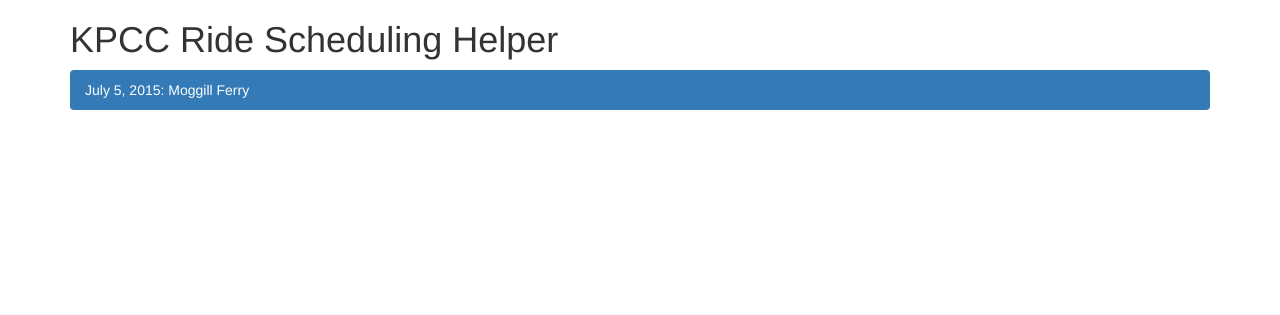
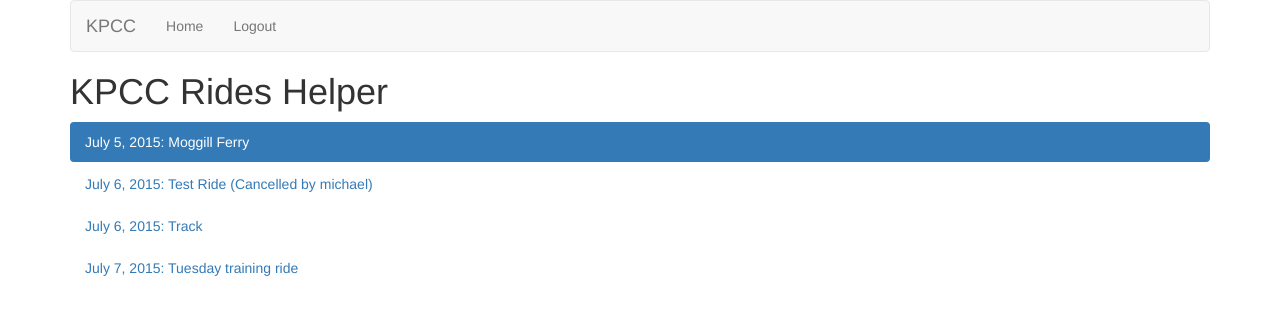
Before and after one commit to mkeetman/kpcc-app, a Django app: page /rides/ in a window 1280 px wide. Shown: the top 315 px of the page. Run offline with Django 3.2, Linux system fonts and the light colour scheme; data comes from the database, SQL or seed files in the repository; some libraries are stand-ins or nearby versions.

Commit message:
UI cleaned up Basic functionality working

```diff
--- a/kpcc/settings.py
+++ b/kpcc/settings.py
@@ -39,7 +39,7 @@
     'django.contrib.staticfiles',
     'django.contrib.humanize',
     'rides',
-    'schedule',
+    #'schedule',
 )
 
 MIDDLEWARE_CLASSES = (
@@ -54,6 +54,8 @@
 )
 
 ROOT_URLCONF = 'kpcc.urls'
+LOGIN_URL = '/login/'
+SESSION_COOKIE_AGE = 60 * 60 * 24 * 365 # One Year
 
 TEMPLATES = [
     {
--- a/rides/models.py
+++ b/rides/models.py
@@ -2,16 +2,19 @@
 
 from django.db import models
 from django.utils import timezone
+from django.contrib.auth.models import User
 
 # Create your models here.
 
 class RideLeader(models.Model):
 
     def __str__(self):
-        return self.name
+        return self.user.first_name + ' ' + self.user.last_name
 
-    name = models.CharField(max_length=50)
+    #name = models.CharField(max_length=50)
     shortname = models.CharField(max_length=20, blank=True)
+    phonenumber = models.CharField(max_length=10, blank=True)
+    user = models.OneToOneField(User)
 
 class RideCancellations(models.Model):
 
@@ -38,8 +41,8 @@
     def __str__(self):
         return str(self.ride_date) + ': ' + self.ride_destination
 
-    ride_leader_a = models.ForeignKey(RideLeader, related_name='RideLeaderA', verbose_name='Ride Leader')
-    ride_leader_b = models.ForeignKey(RideLeader,
+    ride_leader_a = models.ForeignKey(User, related_name='RideLeaderA', verbose_name='Ride Leader')
+    ride_leader_b = models.ForeignKey(User,
                                       related_name='RideLeaderB',
                                       verbose_name='Secondary Ride Leader',
                                       null=True, blank=True)
@@ -53,4 +56,4 @@
     ride_expected_length = models.FloatField(null=True, blank=True, verbose_name='Expected Ride Length')
     ride_cancelled = models.DateTimeField('Cancellation Date & Time', null=True, blank=True)
     ride_cancel_reason = models.ForeignKey(RideCancellations, null=True, blank=True)
-    ride_cancelled_by = models.ForeignKey(RideLeader, related_name='RideCanceller', null=True, blank=True)
+    ride_cancelled_by = models.ForeignKey(User, related_name='RideCanceller', null=True, blank=True)
--- a/rides/urls.py
+++ b/rides/urls.py
@@ -1,6 +1,7 @@
 __author__ = 'michael'
 
 from django.conf.urls import url
+from django.contrib.auth import views as auth_views
 
 from . import views
 
@@ -9,6 +10,8 @@
     url(r'^(?P<pk>[0-9])/cancel/$', views.CancelRideDetail.as_view(), name='cancel_detail'),
     url(r'^(?P<pk>[0-9])/cancel/submit/$', views.cancel_ride, name='cancel_ride'),
     url(r'^(?P<pk>[0-9])/cancel/uncancel/$', views.uncancel_ride, name='un-cancel_ride'),
-    url(r'^(?P<pk>[0-9])/status/$', views.RideDetail.as_view(), name='status'),
-    url(r'^/nextride/status/$', views.RideDetail.as_view(), name='next_ride_status'),
+    url(r'^nextride/status/$', views.next_ride, name='next_ride_status'),
+    #url(r'^login/$', auth_views.login),
+    #url(r'^(?P<pk>[0-9])/status/$', views.RideDetail.as_view(), name='status'),
+
 ]
--- a/rides/views.py
+++ b/rides/views.py
@@ -2,9 +2,11 @@
 from django.http import HttpResponseRedirect, JsonResponse
 from django.core.urlresolvers import reverse
 from django.views import generic
+from django.utils.decorators import method_decorator
+from django.contrib.auth.decorators import login_required
 
-from datetime import datetime
-
+from django.utils import timezone
+from datetime import timedelta
 
 from .models import Rides, RideCancellations
 
@@ -13,19 +15,18 @@
     context_object_name = 'rides'
 
     def get_queryset(self):
-        return Rides.objects.order_by('ride_date')
-
+        return Rides.objects.filter(ride_date__gte=timezone.now()).order_by('ride_date')
 
 
 class CancelRideDetail(generic.DetailView):
-    template_name = 'rides/status.json'
-    model = Rides
-
-
-class RideDetail(generic.DetailView):
     template_name = 'rides/cancel.html'
     model = Rides
 
+    @method_decorator(login_required)
+    def dispatch(self, *args, **kwargs):
+        return super(CancelRideDetail, self).dispatch(*args, **kwargs)
+
+@login_required()
 def cancel_ride(request, pk):
     r = get_object_or_404(Rides, pk=pk)
 
@@ -36,11 +37,12 @@
         selected_reason = None
 
     r.ride_cancel_reason = selected_reason
-    r.ride_cancelled_by = None
-    r.ride_cancelled = datetime.now()
+    r.ride_cancelled_by = request.user
+    r.ride_cancelled = timezone.now()
     r.save()
     return HttpResponseRedirect(reverse('rides:index'))
 
+@login_required()
 def uncancel_ride(request, pk):
     r = get_object_or_404(Rides, pk=pk)
 
@@ -50,3 +52,26 @@
     r.save()
 
     return HttpResponseRedirect(reverse('rides:index'))
+
+
+# We only want a response here if the following is true:
+#
+def next_ride(request):
+    r = Rides.objects.filter(ride_date__gte=timezone.now()).order_by('ride_date')[0]
+
+    if r.ride_cancelled != None:
+        message_start = r.ride_date - timedelta(hours=12)
+        message_end = r.ride_date + timedelta(hours=3)
+
+        context = {'nextride': r,
+                   'start': message_start,
+                   'end': message_end
+                   }
+        #return render(request, 'rides/nextride.html', context)
+
+        if message_start < timezone.now() < message_end:
+        #    context = {'nextride': r}
+            return render(request, 'rides/nextride.html', context)
+
+    context = {'nextride': r}
+    return render(request, 'rides/nextride.html', context)
--- a/templates/admin/base_site.html
+++ b/templates/admin/base_site.html
@@ -3,7 +3,7 @@
 {% block title %}{{ title }} | {{ site_title|default:_('Django site admin') }}{% endblock %}
 
 {% block branding %}
-<h1 id="site-name"><a href="{% url 'admin:index' %}">KPCC Ride Schedule Helper</a></h1>
+<h1 id="site-name"><a href="{% url 'admin:index' %}">KPCC Ride Helper</a></h1>
 {% endblock %}
 
 {% block nav-global %}{% endblock %}
--- /dev/null
+++ b/templates/rides/base.html
@@ -0,0 +1,43 @@
+<!DOCTYPE html>
+<html>
+<head lang="en">
+    <meta charset="UTF-8">
+    <meta name="viewport" content="width=device-width, initial-scale=1">
+    <title>{% block title %}KPCC Ride Helper{% endblock %}</title>
+    <!-- Bootstrap CSS resources -->
+    <!-- Latest compiled and minified CSS -->
+    <link rel="stylesheet" href="http://maxcdn.bootstrapcdn.com/bootstrap/3.3.5/css/bootstrap.min.css">
+    <!--    jQuery library -->
+    <script src="https://ajax.googleapis.com/ajax/libs/jquery/1.11.3/jquery.min.js"></script>
+    <!-- Latest compiled JavaScript -->
+    <script src="http://maxcdn.bootstrapcdn.com/bootstrap/3.3.5/js/bootstrap.min.js"></script>
+</head>
+<body>
+{% load humanize %}
+<div class="container">
+    <nav class="navbar navbar-default">
+        <div class="container-fluid">
+            <div class="navbar-header">
+                <button class="navbar-toggle collapsed" type="button" data-toggle="collapse" data-targe="#navbar"
+                        aria-expanded="false" aria-controls="navbar"></button>
+                <a class="navbar-brand" href="#">KPCC</a>
+            </div>
+            <div id="navbar" class="navbar-collapse collapse">
+                <ul class="nav navbar-nav">
+                    <li><a href="{% url 'rides:index' %}">Home</a></li>
+                    {% block curnavpage %}{% endblock %}
+                    <li><a href="{% url 'logout' %}">Logout</a></li>
+                </ul>
+                {% if request.user.is_authenticated %}
+                <ul class="nav navbar-nav navbar-right">
+                    <li class="active"><a href="#">{{ request.user.username }}</a></li>
+                </ul>
+                {% endif %}
+            </div>
+        </div>
+    </nav>
+
+    {% block content %}{% endblock %}
+</div>
+</body>
+</html>
--- a/templates/rides/index.html
+++ b/templates/rides/index.html
@@ -1,29 +1,13 @@
-<!DOCTYPE html>
+{% extends "rides/base.html" %}
+{% block content %}
 {% load humanize %}
-<html>
-<head lang="en">
-    <meta charset="UTF-8">
-    <meta name="viewport" content="width=device-width, initial-scale=1">
-    <title>KPCC Ride Scheduling Helper</title>
-    <!-- Bootstrap CSS resources -->
-    <!-- Latest compiled and minified CSS -->
-    <link rel="stylesheet" href="http://maxcdn.bootstrapcdn.com/bootstrap/3.3.5/css/bootstrap.min.css">
-    <!--    jQuery library -->
-    <script src="https://ajax.googleapis.com/ajax/libs/jquery/1.11.3/jquery.min.js"></script>
-    <!-- Latest compiled JavaScript -->
-    <script src="http://maxcdn.bootstrapcdn.com/bootstrap/3.3.5/js/bootstrap.min.js"></script>
-</head>
-<body>
-<div class="container">
-    <h1>KPCC Ride Scheduling Helper</h1>
+<h1>KPCC Rides Helper</h1>
     <ul class="nav nav-pills nav-stacked">
         {% for ride in rides %}
             <li {% if forloop.first %} class="active" {% endif %}>
                 <a href="{% url 'rides:cancel_detail' ride.id%}">{{ ride.ride_date|naturalday|title }}: {{ride.ride_destination}}
-                    {% if ride.ride_cancelled != None %}(Cancelled by {{ ride.ride_cancelled_by }}) {% endif %}
+                    {% if ride.ride_cancelled != None %}(Cancelled by {{ ride.ride_cancelled_by.username }}) {% endif %}
                 </a></li>
         {% endfor %}
     </ul>
-</div>
-</body>
-</html>
+{% endblock %}
```
Also changed, not shown: templates/registration/login.html (added, +51 -0 lines), templates/rides/cancel.html (+5 -23 lines), templates/rides/nextride.html (added, +10 -0 lines), db.sqlite3, rides/migrations/0005_auto_20150705_1539.py (added), rides/migrations/0006_auto_20150705_1759.py (added), static/KPlogo.jpg (added).
